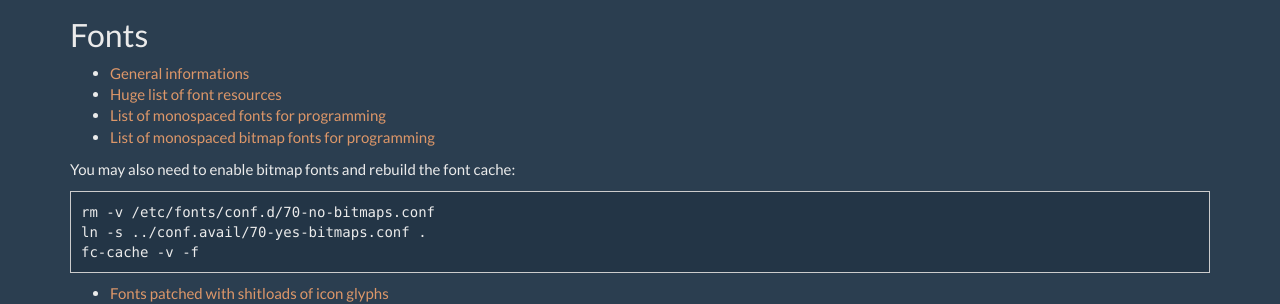
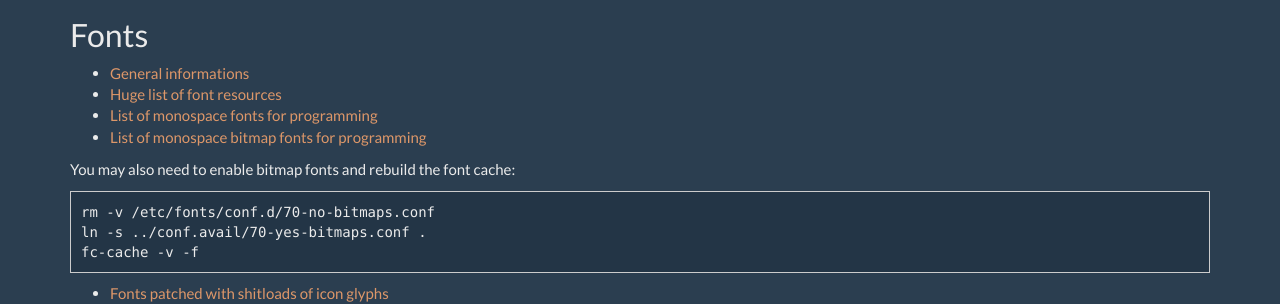
Before and after one commit to scriptkitties/fglt, a Jekyll site: the page built from resources.md, in a window 1280 px wide. Shown: the part 719-1023 px from the top of the page. Built offline with Jekyll 4.4.1, drawn with Linux system fonts in a browser that asks for light colours.

Commit message:
Use "monospace" rather than "monospaced"

```diff
--- a/resources.md
+++ b/resources.md
@@ -33,8 +33,8 @@ learning how to use shell script will pay off many times over.
 ## Fonts
 - [General informations](https://wiki.archlinux.org/index.php/Fonts)
 - [Huge list of font resources](https://github.com/brabadu/awesome-fonts)
-- [List of monospaced fonts for programming](https://github.com/chrissimpkins/codeface)
-- [List of monospaced bitmap fonts for programming](https://github.com/Tecate/bitmap-fonts)
+- [List of monospace fonts for programming](https://github.com/chrissimpkins/codeface)
+- [List of monospace bitmap fonts for programming](https://github.com/Tecate/bitmap-fonts)
 
 You may also need to enable bitmap fonts and rebuild the font cache:
 
```
